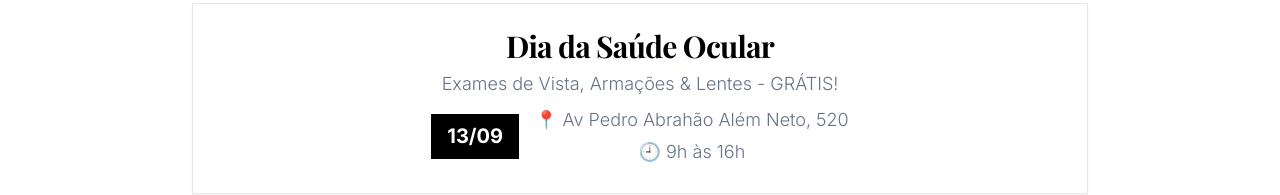
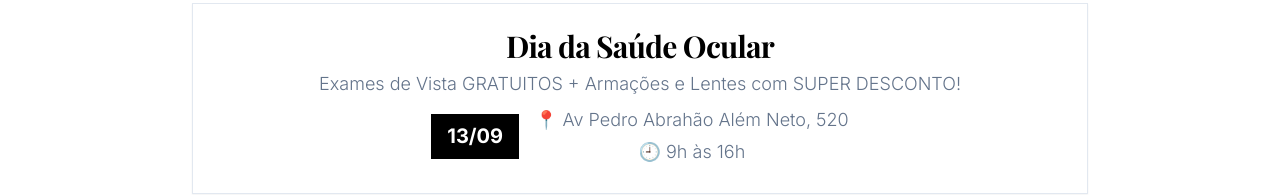
Before and after one commit to natanaelddd/redentor-cristo-digital, a React (Vite) app: page /agendamento in a window 1280 px wide. Shown: the part 174-369 px from the top of the page. Built offline with nearby package versions, Linux system fonts and the light colour scheme; no server answers; the database is empty; a web font is replaced by a local one.

Commit message:
Update event details

```diff
--- a/src/pages/Agendamento.tsx
+++ b/src/pages/Agendamento.tsx
@@ -152,7 +152,7 @@ const Agendamento = () => {
                 Dia da Saúde Ocular
               </CardTitle>
               <CardDescription className="text-lg">
-                Exames de Vista, Armações & Lentes - GRÁTIS!
+                Exames de Vista GRATUITOS + Armações e Lentes com SUPER DESCONTO!
               </CardDescription>
               <div className="flex justify-center items-center gap-4 mt-4">
                 <div className="bg-primary text-primary-foreground px-4 py-2 rounded-lg">
--- a/src/pages/Index.tsx
+++ b/src/pages/Index.tsx
@@ -123,7 +123,7 @@ const Index = () => {
               <Eye className="h-6 w-6" />
               <div>
                 <h3 className="font-bold text-lg">Dia da Saúde Ocular - 13/09</h3>
-                <p className="text-sm opacity-90">Exames grátis de vista, armações e lentes</p>
+                <p className="text-sm opacity-90">Exames grátis + armações e lentes com super desconto</p>
               </div>
             </div>
             <Link to="/agendamento">
```
